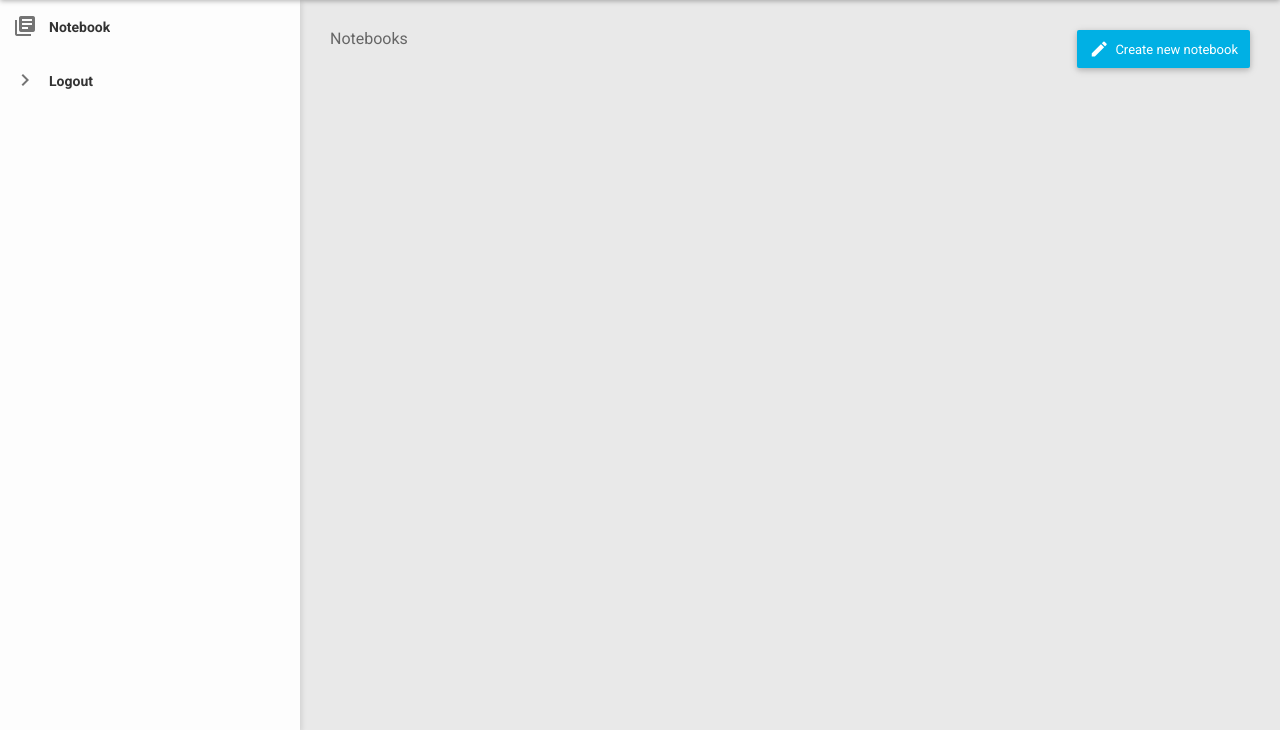
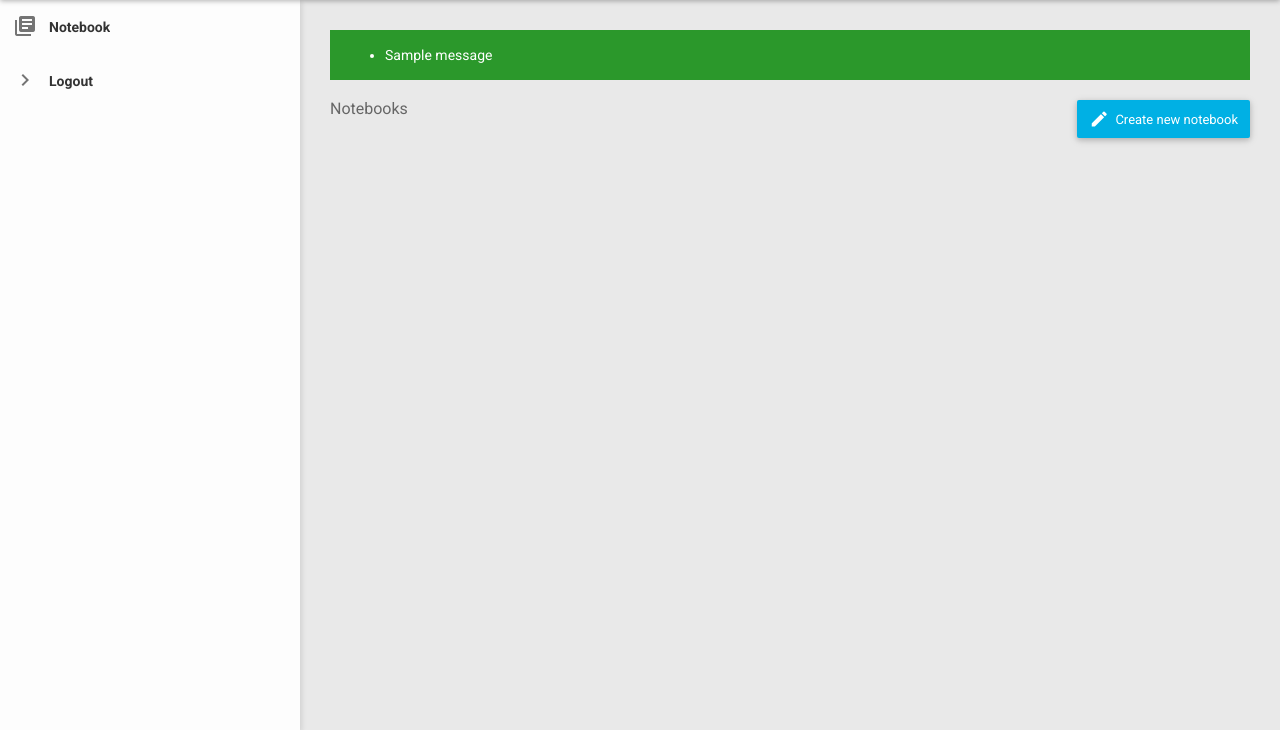
Before and after one commit to pyprism/Hiren-Notes, a Django app: template templates/note/notebook.html in a window 1280 px wide. Shown: the part 70-800 px from the top of the page. Run offline with Django 3.2, Linux system fonts and the light colour scheme; the template is opened without the code that fills it, so the values that code supplies are empty; tables that the repository leaves empty hold one stand-in row (values such as "Sample post"); one stand-in notice (Sample message) is shown; data that the repository does not hold is empty; style sheets or scripts are compiled from the project's sources; some libraries are stand-ins or nearby versions.

Commit message:
added message tag

```diff
--- a/templates/note/notebook.html
+++ b/templates/note/notebook.html
@@ -3,6 +3,15 @@
 {% block content %}
 <section class="content">
     <div class="container-fluid">
+        {% if messages %}
+        <div {%for message in messages %} class="alert alert-{{ message.tags }}" {% endfor %} role="alert">
+            <ul class="messages">
+                {% for message in messages %}
+                <li>{{ message }}</li>
+                {% endfor %}
+            </ul>
+        </div>
+        {% endif %}
         <div class="block-header">
             <h2>Notebooks  <a href="{% url 'notebook_create' %}"><button class="btn btn-info m-t-12 waves-effect pull-right">
                 <i class="material-icons">create</i>
```
